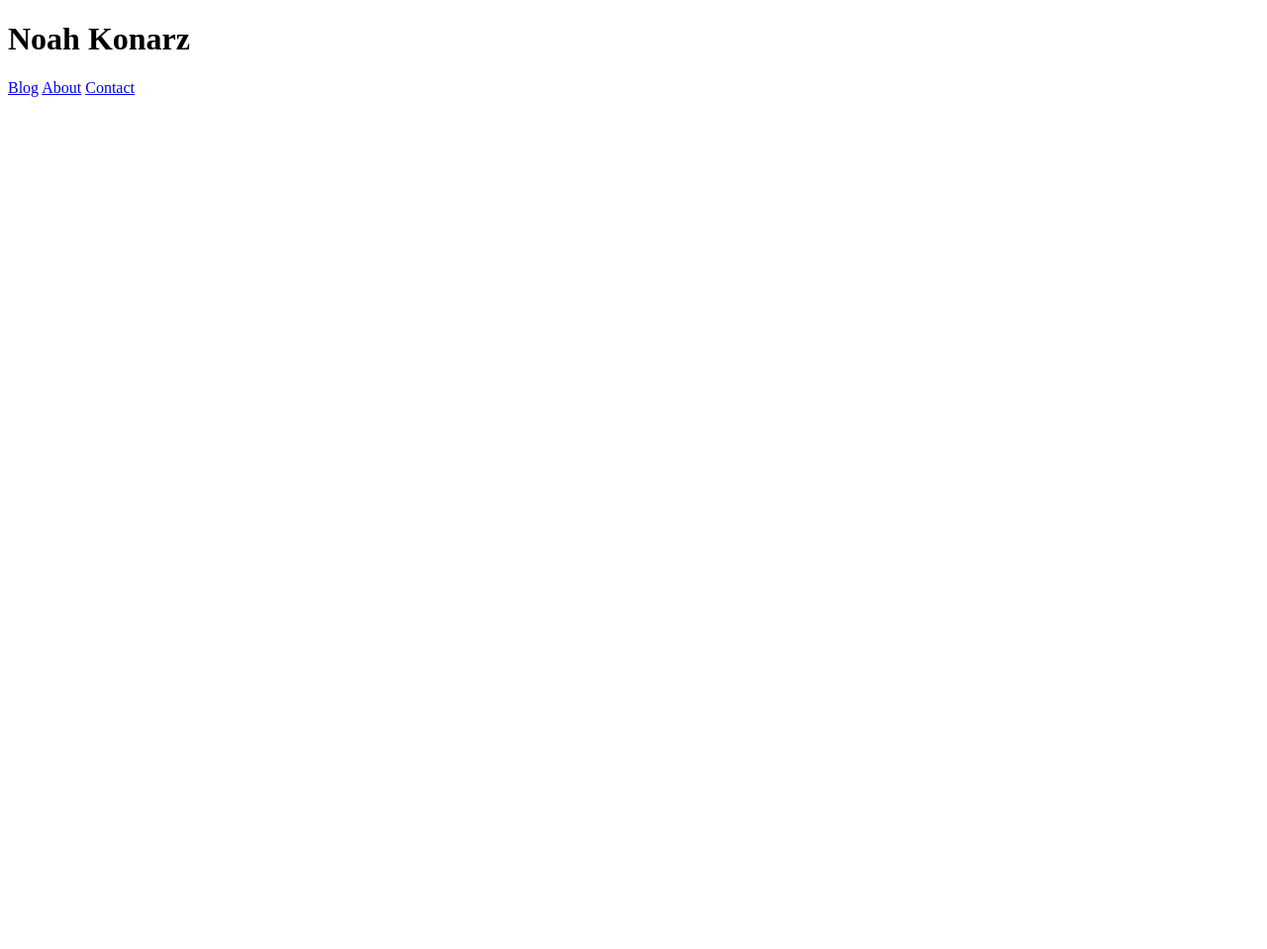
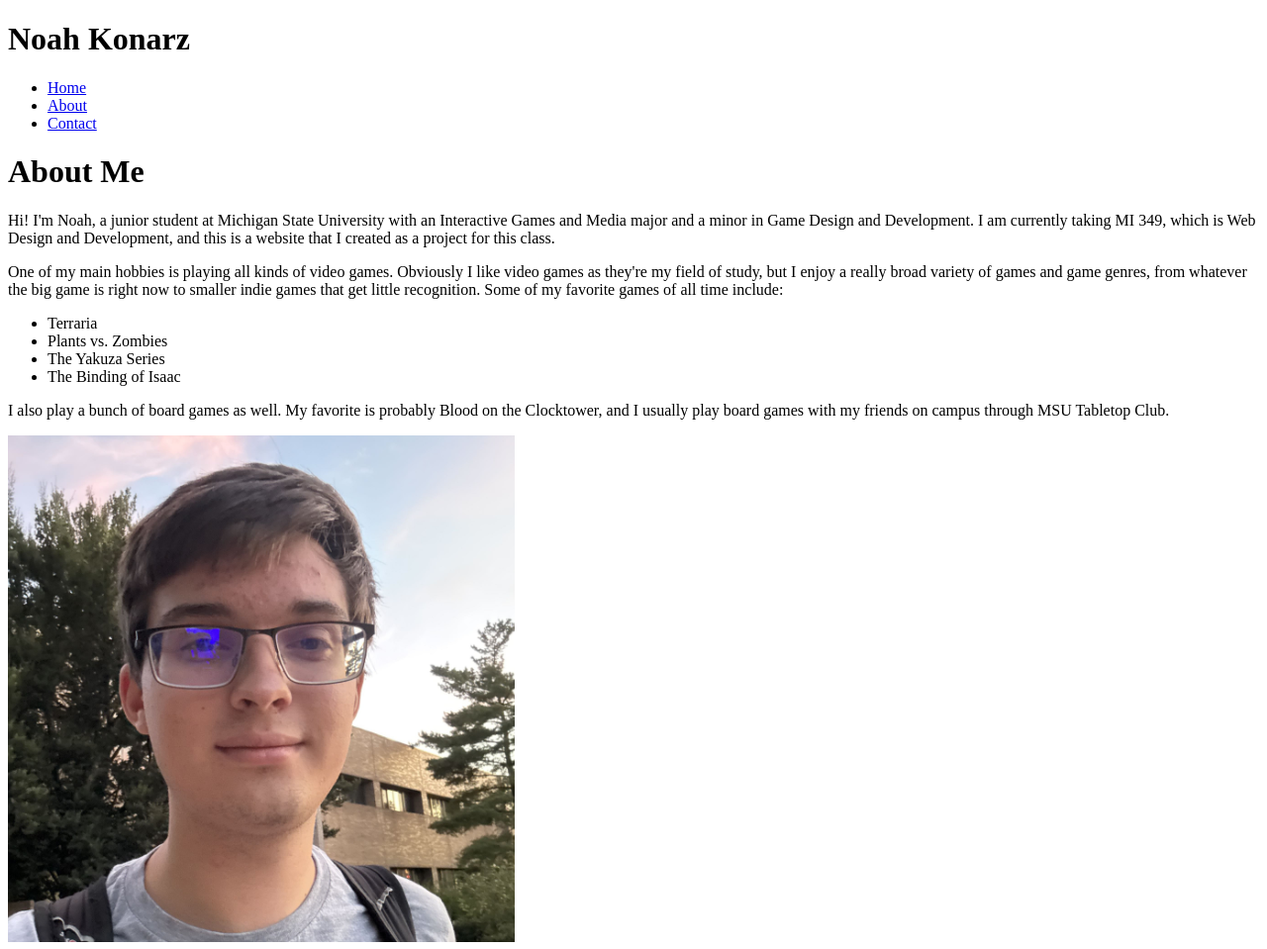
Before and after one commit to konarzno/mi349_blog, a plain HTML site: page about.html in a window 1280 px wide. Shown: the whole page at 99% size. Before the commit the page ends 800 px from the top, so only its background shows below. Drawn offline with Linux system fonts and the light colour scheme.

Commit message:
Finished up 5.5

```diff
--- a/about.html
+++ b/about.html
@@ -8,9 +8,41 @@
 <body>
     <header>
         <h1>Noah Konarz</h1>
-        <a href="index.html">Blog</a> <a href="about.html">About</a>  <a href="contact.html">Contact</a>
+        <nav>
+            <ul>
+                <li><a href="index.html">Home</a></li>
+                <li><a href="about.html">About</a></li>
+                <li><a href="contact.html">Contact</a> </li>
+            </ul>
+        </nav>
     </header>
 </body>
 <body>
-
+    <header>
+        <h1>About Me</h1>
+    </header>
+    <section>
+        <p>
+            Hi! I'm Noah, a junior student at Michigan State University with an Interactive Games and Media major and a minor in Game Design and Development. I am currently taking MI 349, which is Web Design and Development, and this is a website that
+            I created as a project for this class.
+        </p>
+    </section>
+    <section>
+        <p>
+            One of my main hobbies is playing all kinds of video games. Obviously I like video games as they're my field of study, but I enjoy a really broad variety of games and game genres, from whatever the big game is right now to smaller indie games that
+            get little recognition. Some of my favorite games of all time include:
+        </p>
+        <ul>
+            <li>Terraria</li>
+            <li>Plants vs. Zombies</li>
+            <li>The Yakuza Series</li>
+            <li>The Binding of Isaac</li>
+        </ul>
+        <p>
+            I also play a bunch of board games as well. My favorite is probably Blood on the Clocktower, and I usually play board games with my friends on campus through MSU Tabletop Club.
+        </p>
+    </section>
+    <section>
+        <img src="noahnicepicicon.png">
+    </section>
 </body>
```
Also changed, not shown: contact.html (+35 -1 lines), index.html (+11 -0 lines), msulibrary.png (added), noahnicepicicon.png (added), 1 other file.
